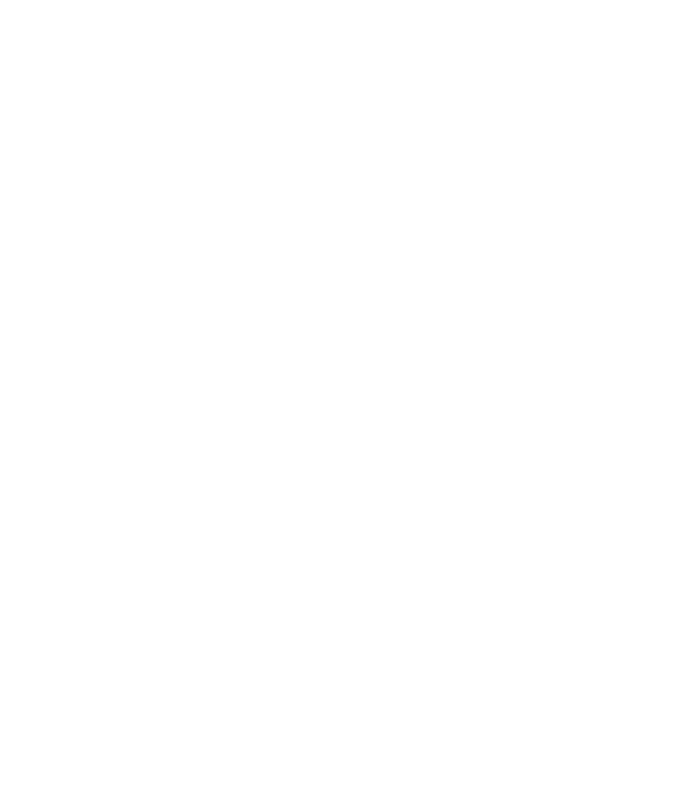
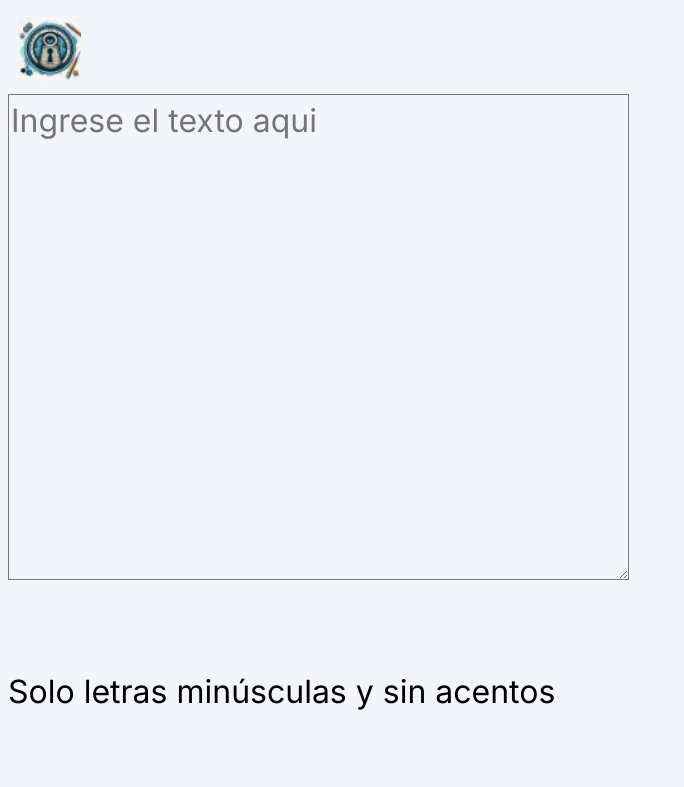
Before and after one commit to crunchmexico/text_coding, a plain HTML site: page index.html in a window 1280 px wide. Shown: the top 787 px of the page, without its empty margins (0-684 px from the left). Drawn offline with nearby package versions, Linux system fonts and the light colour scheme; a web font is replaced by a local one.

Commit message:
index.html code finished

```diff
--- /dev/null
+++ b/css/reset.css
@@ -0,0 +1,48 @@
+/* http://meyerweb.com/eric/tools/css/reset/
+   v2.0 | 20110126
+   License: none (public domain)
+*/
+
+html, body, div, span, applet, object, iframe,
+h1, h2, h3, h4, h5, h6, p, blockquote, pre,
+a, abbr, acronym, address, big, cite, code,
+del, dfn, em, img, ins, kbd, q, s, samp,
+small, strike, strong, sub, sup, tt, var,
+b, u, i, center,
+dl, dt, dd, ol, ul, li,
+fieldset, form, label, legend,
+table, caption, tbody, tfoot, thead, tr, th, td,
+article, aside, canvas, details, embed,
+figure, figcaption, footer, header, hgroup,
+menu, nav, output, ruby, section, summary,
+time, mark, audio, video {
+	margin: 0;
+	padding: 0;
+	border: 0;
+	font-size: 100%;
+	font: inherit;
+	vertical-align: baseline;
+}
+/* HTML5 display-role reset for older browsers */
+article, aside, details, figcaption, figure,
+footer, header, hgroup, menu, nav, section {
+	display: block;
+}
+body {
+	line-height: 1;
+}
+ol, ul {
+	list-style: none;
+}
+blockquote, q {
+	quotes: none;
+}
+blockquote:before, blockquote:after,
+q:before, q:after {
+	content: '';
+	content: none;
+}
+table {
+	border-collapse: collapse;
+	border-spacing: 0;
+}
--- a/css/style.css
+++ b/css/style.css
@@ -0,0 +1,13 @@
+* {
+    background: #F3F5FC;
+    font-family: Inter;
+    font-size: 32px;
+    font-weight: 400;
+    line-height: 150%;
+}
+
+.logo {
+    padding-top: 10px;
+    margin-left: 10px;
+    width: 5%;
+}
--- a/index.html
+++ b/index.html
@@ -1,21 +1,35 @@
 <!DOCTYPE html>
-<html lang="es                                                                                                                                                                                                                                                                                                                                                                                                                                                                                                                                                                                                                                                                                                                          ">
+<html lang="en">
 <head>
     <meta charset="UTF-8">
-    <meta name="description" content="Webapp text decripter">
-    <meta name="keywords" content="decripter, webapp, text, encription">
-    <link rel="icon" type="image/png" href="./img/favicon.png">
-    <link rel="stylesheet" href="./css/normalize.css">
+    <meta name="viewport" content="width=device-width, initial-scale=1.0">
     <link rel="stylesheet" href="./css/style.css">
     <link rel="preconnect" href="https://fonts.googleapis.com">
     <link rel="preconnect" href="https://fonts.gstatic.com" crossorigin>
-    <link href="https://fonts.googleapis.com/css2?family=Architects+Daughter&family=Birthstone&family=Inter:wght@100..900&display=swap" rel="stylesheet">
-    <meta name="viewport" content="width=device-width, initial-scale=1.0">
-    <meta name="language" content="es">
-    <meta name="geo.country" content="es">
-    <title>Encriptador de texto</title>
+    <link href="https://fonts.googleapis.com/css2?family=Inter:wght@100..900&display=swap" rel="stylesheet">
+    <title>Text Encryptor</title>
 </head>
 <body>
-
+    <header>
+        <img class="logo" src="./img/logo.jpg" alt="Logo de un candado color gris con su cerradura">
+    </header>
+    <main>
+        <section>
+            <textarea name="input-text" id="" cols="30" rows="10" placeholder="Ingrese el texto aqui"></textarea>
+            <div>
+                <h6 class="information">Solo letras minúsculas y sin acentos</h6>
+            </div>
+            <div class="buttons">
+            <button class="btn-encrypt">Encriptar</button>
+            <button class="btn-decrypt">Desencriptar</button>
+            </div>
+        </section>
+        <section>
+            <textarea class="encrypted-msg" cols="20" rows="10"></textarea>
+            <div>
+                <button class="btn-copy">Copiar</button>
+            </div>
+        </section>
+    </main>
 </body>
 </html>
```
Also changed, not shown: css/normalize.css (deleted), img/logo.jpg (added), 2 other files.
